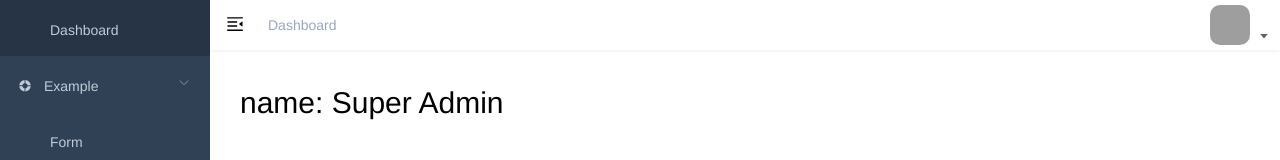
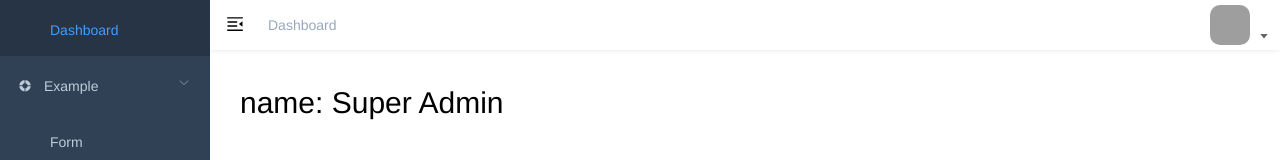
Before and after one commit to qwfy5287/vue-admin-template-vite, a Vue app: page /#/login in a window 1280 px wide. Both pictures are taken after a click on the button "Login". Shown: the top 160 px of the page. Built offline with nearby package versions, Linux system fonts and the light colour scheme; grey boxes are pictures that could not be loaded.

Commit message:
feat: path.resolve > getFullPath

```diff
--- /dev/null
+++ b/src/common/router.common.js
@@ -0,0 +1,10 @@
+/**
+ * 通过 item.path 获取完整路径
+ */
+export const getFullPath = (basePath, routePath, $router) => {
+  let result = basePath
+  if (routePath) {
+    result = $router.matcher.getRoutes().find((d) => d.path.endsWith(routePath))?.path
+  }
+  return result
+}
--- a/src/layout/components/Sidebar/SidebarItem.vue
+++ b/src/layout/components/Sidebar/SidebarItem.vue
@@ -42,6 +42,7 @@ import { isExternal } from '@/utils/validate'
 import Item from './Item.vue'
 import AppLink from './Link.vue'
 import FixiOSBug from './FixiOSBug'
+import { getFullPath } from '@/common/router.common'
 
 export default {
   name: 'SidebarItem',
@@ -101,11 +102,7 @@ export default {
         return this.basePath
       }
       // return path.resolve(this.basePath, routePath)
-      if (routePath.startsWith(this.basePath)) {
-        return routePath
-      } else {
-        return this.basePath
-      }
+      return getFullPath(this.basePath, routePath, this.$router)
     },
   },
 }
```
